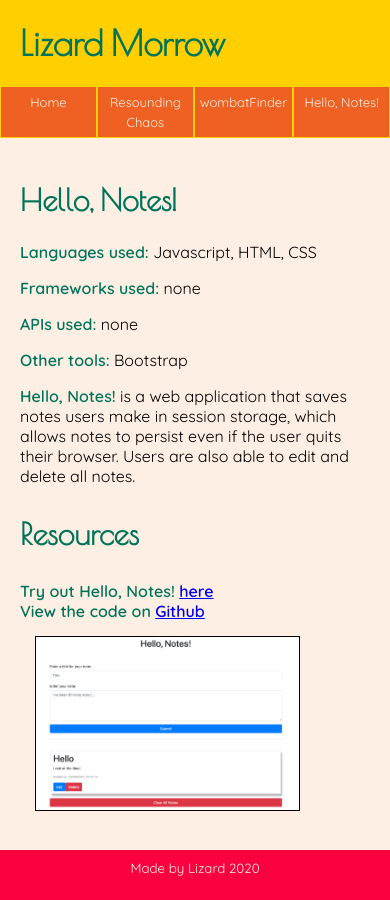
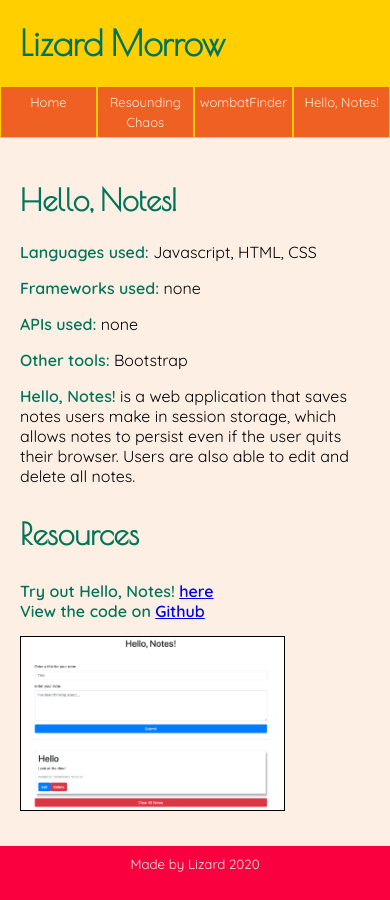
Before and after one commit to onlyasmalllizard/onlyasmalllizard.github.io, a Jekyll site: the page built from hellonotes.html, in a window 390 px wide. Built offline with Jekyll 4.4.1, drawn with Linux system fonts in a browser that asks for light colours.

Commit message:
Fix left-hand alignment on images for mobile

```diff
--- a/_config.yml
+++ b/_config.yml
@@ -24,7 +24,7 @@ description: >- # this means to ignore newlines until "baseurl:"
   Write an awesome description for your new site here. You can edit this
   line in _config.yml. It will appear in your document head meta (for
   Google search results) and in your feed.xml site description.
-baseurl: "/index.html" # the subpath of your site, e.g. /blog
+baseurl: "" # the subpath of your site, e.g. /blog
 url: "https://onlyasmalllizard.github.io" # the base hostname & protocol for your site, e.g. http://example.com
 twitter_username: jekyllrb
 github_username:  jekyll
--- a/css/styles.css
+++ b/css/styles.css
@@ -77,6 +77,10 @@ iframe {
     display: flex;
 }
 
+.resources {
+    display: flex;
+}
+
 
 @media only screen and (max-width: 600px) {
 
@@ -96,6 +100,11 @@ iframe {
     iframe {
         height: auto;
         width: 250px;
+        margin-left: 0;
+    }
+
+    img {
+        margin-left: 0;
     }
 
     .nav-item {
@@ -173,7 +182,6 @@ iframe {
     }
 
     .resources {
-        display: flex;
         justify-content: center;
     }
 }
```
Also changed, not shown: 6 other files.
